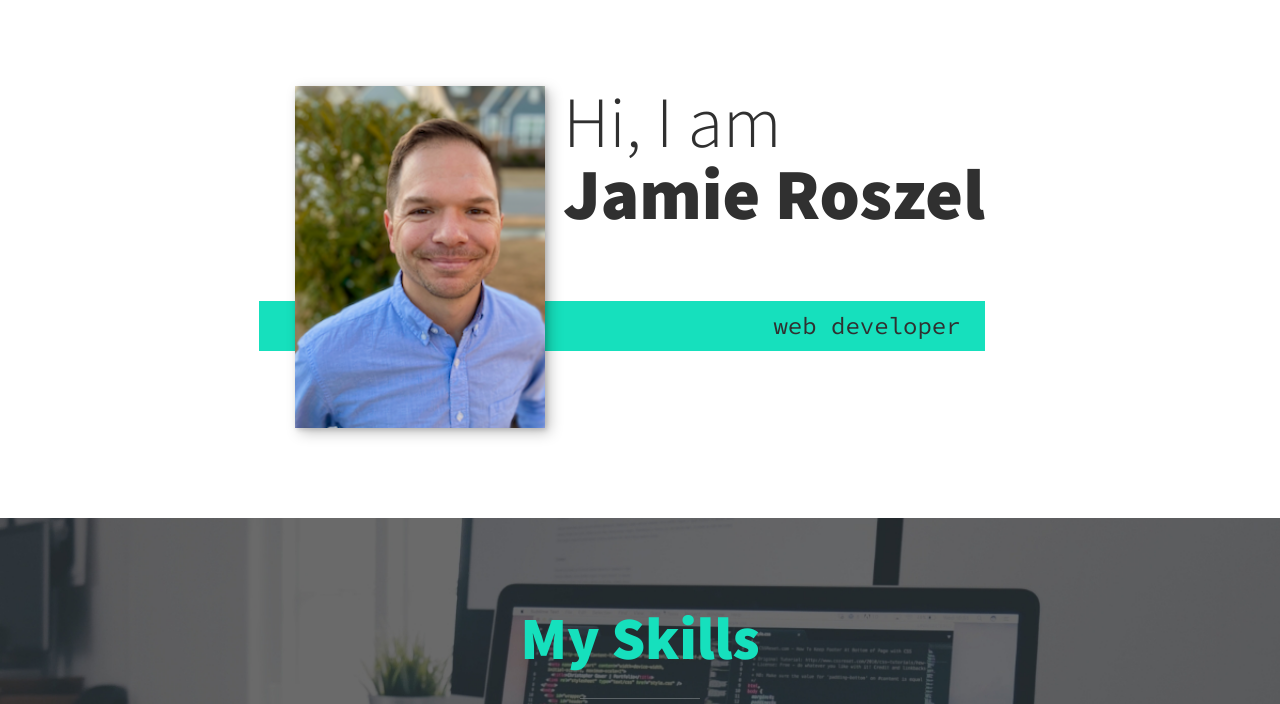
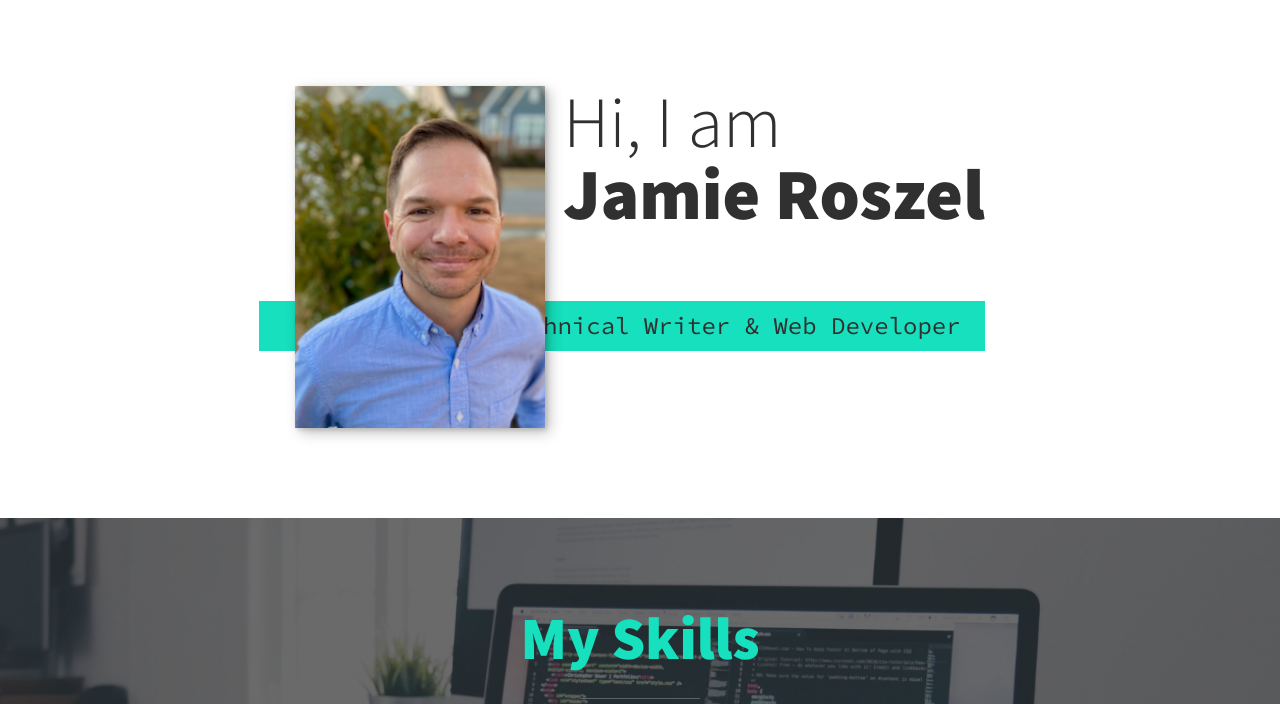
Before and after one commit to jamieroszel/scrimbaportfolio, a plain HTML site: page index.html in a window 1280 px wide. Shown: the part 96-800 px from the top of the page. Drawn offline with nearby package versions, Linux system fonts and the light colour scheme.

Commit message:
update hero title

```diff
--- a/index.html
+++ b/index.html
@@ -55,7 +55,7 @@
       <h1 class="section__title section__title--intro">
         Hi, I am <strong>Jamie Roszel</strong>
       </h1>
-      <p class="section__subtitle section__subtitle--intro">web developer</p>
+      <p class="section__subtitle section__subtitle--intro">Technical Writer & Web Developer</p>
       <img
         src="img/Roszel_portrait.png"
         alt="a picture of me in front of Whitewater Falls"
```
